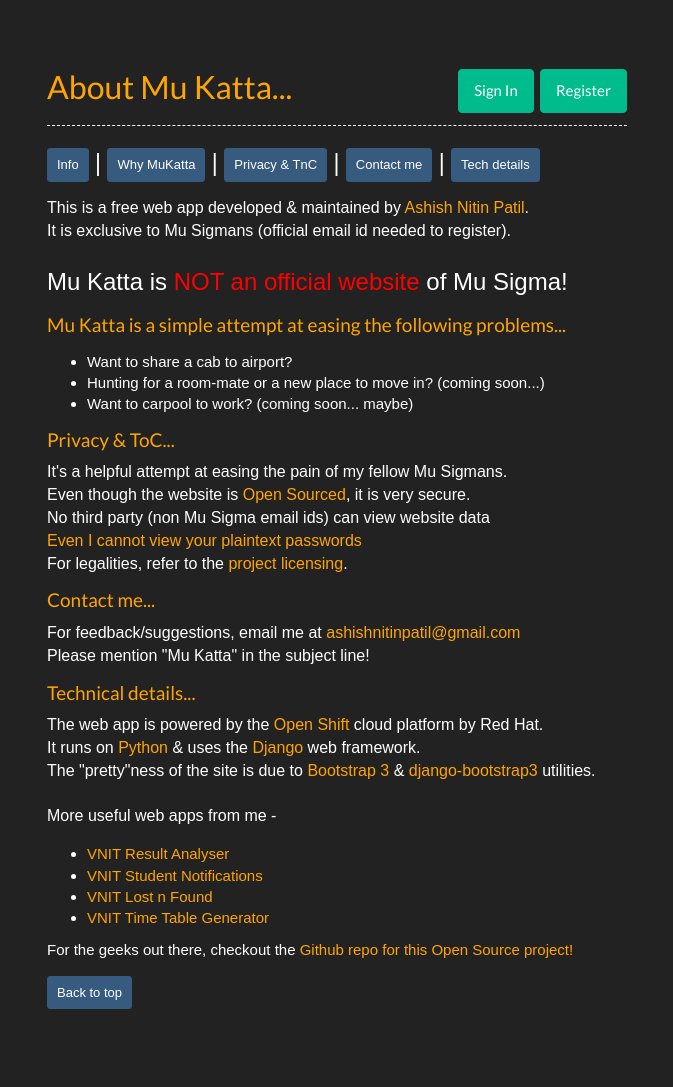
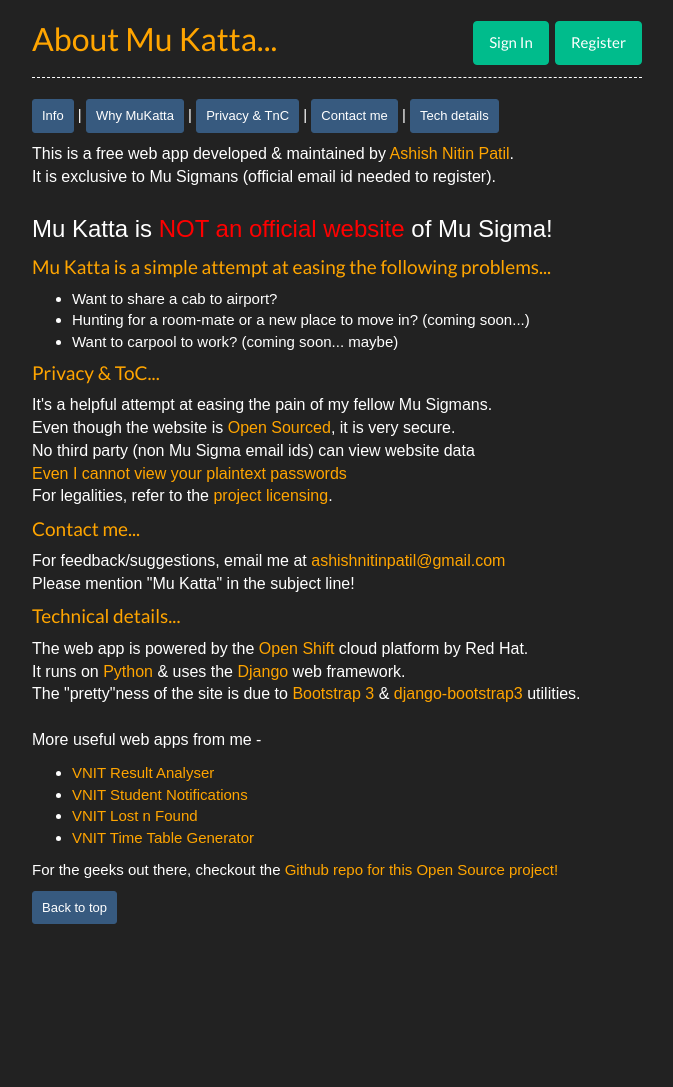
Before and after one commit to ashishnitinpatil/mukatta, a Django app: page /about/ in a window 1280 px wide. Shown: the whole page, without its empty margins (303-976 px from the left). After the commit the page ends 924 px from the top, so only its background shows below. Run offline with Django 3.2, Linux system fonts and the light colour scheme; parts of the project's set-up code (start-up, migrations or seed data) failed here and were passed over; some libraries are stand-ins or nearby versions.

Commit message:
~about styling

```diff
--- a/wsgi/templates/about.html
+++ b/wsgi/templates/about.html
@@ -3,7 +3,7 @@
 {% block title %}About MuKatta{% endblock %}
 
 {% block body %}
-        <div id="top" class="mainbox col-md-6 col-md-offset-3 col-sm-8 col-sm-offset-2 jumbotron" style="background-color:#222222;">
+        <div id="top" class="mainbox col-md-6 col-md-offset-3 col-sm-8 col-sm-offset-2" style="background-color:#222222; margin-bottom:30px;">
             <h2>About Mu Katta...
                 <span style="float:right">
                 <a class="btn btn-success" href="{% url 'user:login' %}" role="button">Sign In</a>
```
